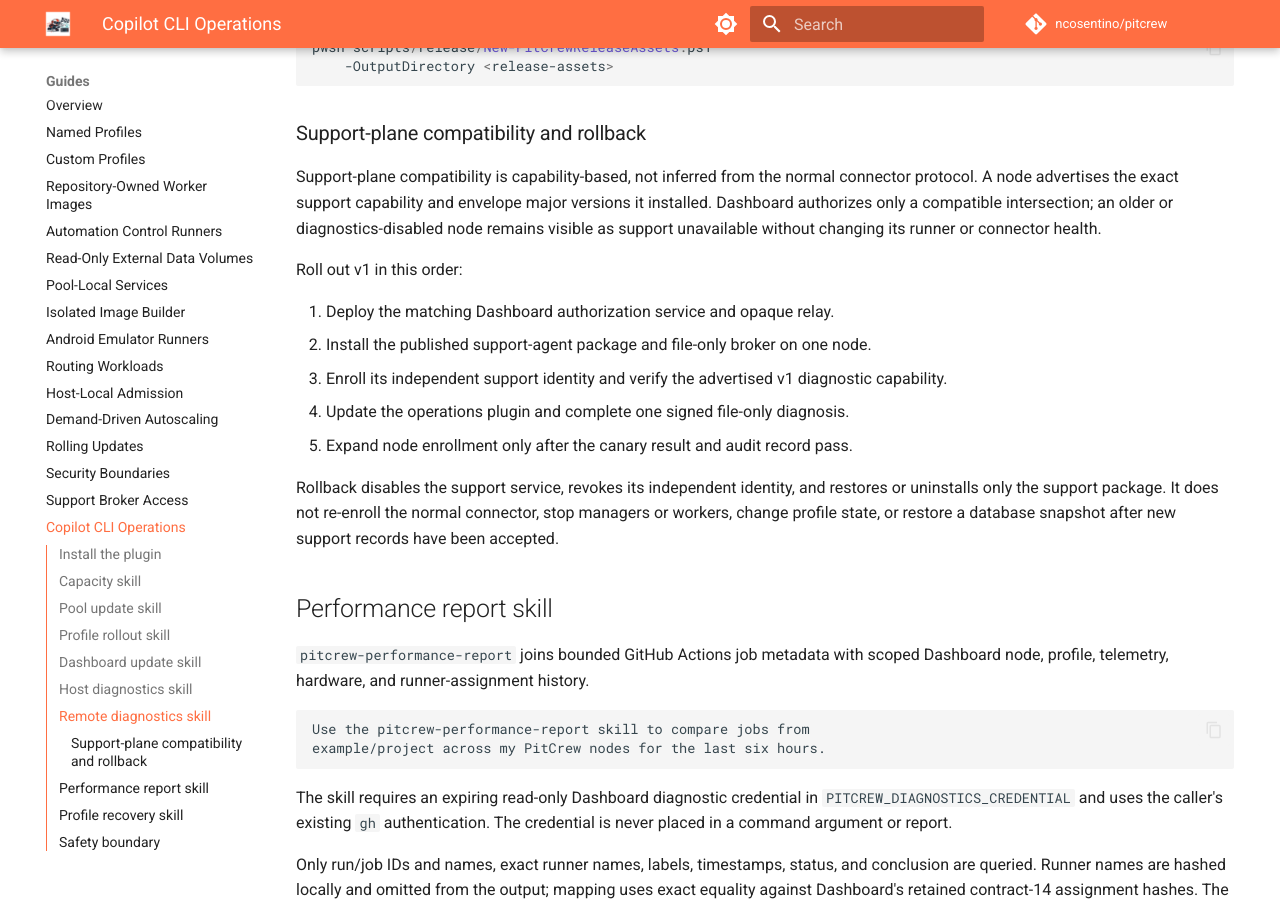
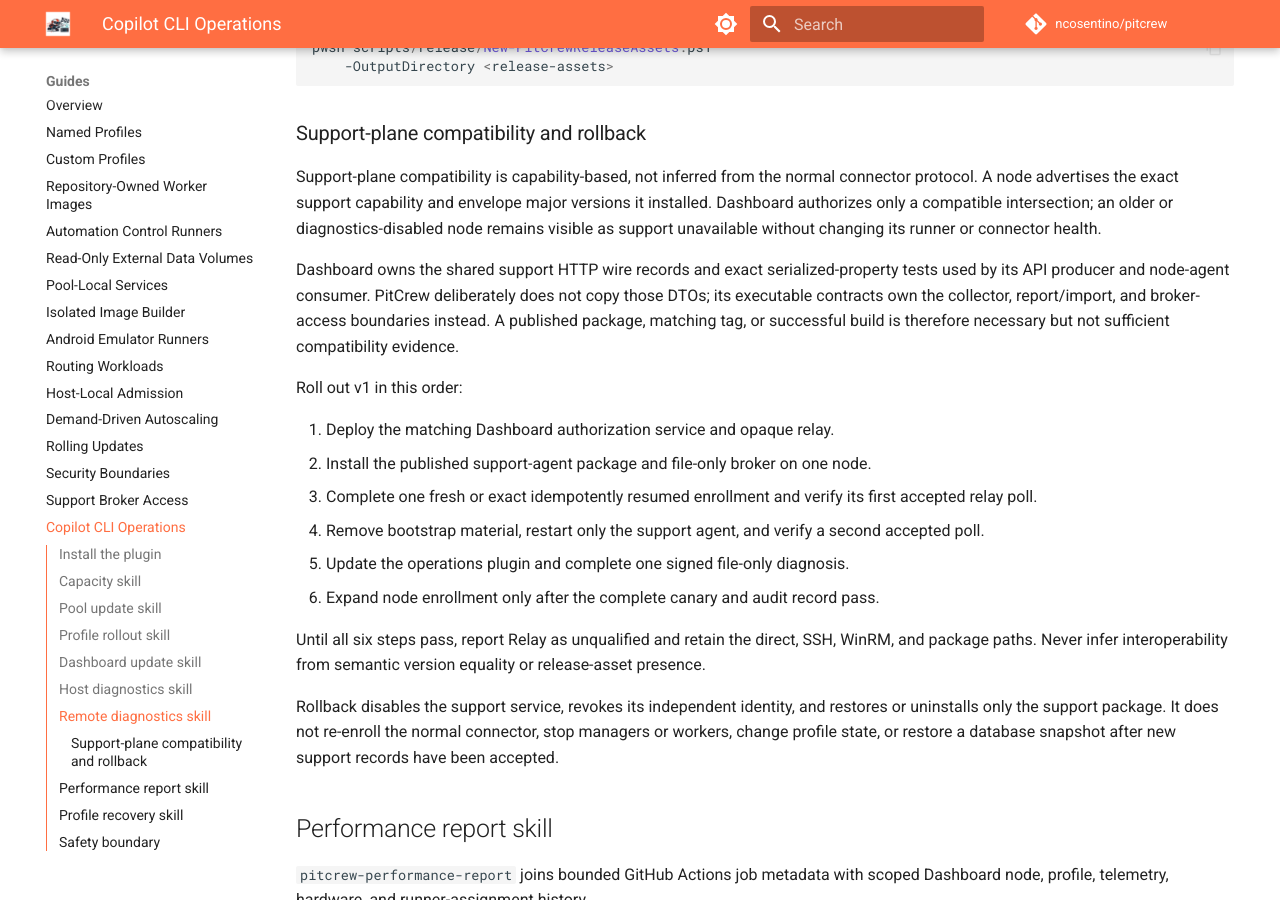
Before and after one commit to ncosentino/pitcrew, an MkDocs documentation site: the page built from docs/guides/copilot-operations.md, in a window 1280 px wide and 900 px high, scrolled down 4974 px. Built offline with MkDocs 1.6.1 and Material for MkDocs 9.7.7, drawn with Linux system fonts in a browser that asks for light colours; comment, search, counter and statistics services are not loaded.

Commit message:
feat(operations): gate support release qualification (#164)
Require complete enrollment, restart, polling, and signed-diagnostic canary evidence before relay expansion while keeping Dashboard wire DTO ownership out of PitCrew.

Co-authored-by: Copilot <223556219+Copilot@users.noreply.github.com>

Copilot-Session: 8be74dfa-19df-4e6f-9a70-45df41548b12

```diff
--- a/docs/guides/copilot-operations.md
+++ b/docs/guides/copilot-operations.md
@@ -284,14 +284,26 @@ major versions it installed. Dashboard authorizes only a compatible
 intersection; an older or diagnostics-disabled node remains visible as support
 unavailable without changing its runner or connector health.
 
+Dashboard owns the shared support HTTP wire records and exact serialized-property
+tests used by its API producer and node-agent consumer. PitCrew deliberately does
+not copy those DTOs; its executable contracts own the collector, report/import,
+and broker-access boundaries instead. A published package, matching tag, or
+successful build is therefore necessary but not sufficient compatibility evidence.
+
 Roll out v1 in this order:
 
 1. Deploy the matching Dashboard authorization service and opaque relay.
 2. Install the published support-agent package and file-only broker on one node.
-3. Enroll its independent support identity and verify the advertised v1
-   diagnostic capability.
-4. Update the operations plugin and complete one signed file-only diagnosis.
-5. Expand node enrollment only after the canary result and audit record pass.
+3. Complete one fresh or exact idempotently resumed enrollment and verify its
+   first accepted relay poll.
+4. Remove bootstrap material, restart only the support agent, and verify a second
+   accepted poll.
+5. Update the operations plugin and complete one signed file-only diagnosis.
+6. Expand node enrollment only after the complete canary and audit record pass.
+
+Until all six steps pass, report Relay as unqualified and retain the direct,
+SSH, WinRM, and package paths. Never infer interoperability from semantic
+version equality or release-asset presence.
 
 Rollback disables the support service, revokes its independent identity, and
 restores or uninstalls only the support package. It does not re-enroll the
```
Also changed, not shown: plugins/pitcrew-operations/skills/pitcrew-remote-diagnostics/SKILL.md (+19 -0 lines), .github/instructions/support-plane.instructions.md, 3 other files.
